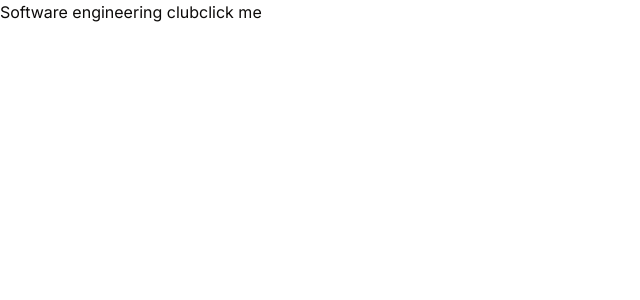
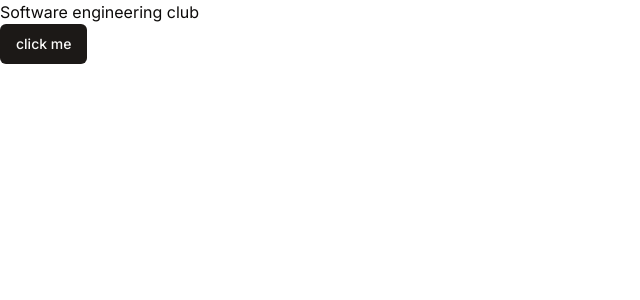
Before and after one commit to SWC-Software-Engineering-Club/SWE-Club-Website, a Next.js app: page / in a window 1280 px wide. Shown: the top 300 px of the page, without its empty margins (0-640 px from the left). Built offline with nearby package versions, Linux system fonts and the light colour scheme.

Commit message:
installed button component

```diff
--- a/app/page.tsx
+++ b/app/page.tsx
@@ -1,6 +1,8 @@
 import Image from 'next/image'
 
 "use client"
+
+import { Button } from '@/components/ui/button'
 
 export default function Home() {
    // all logic here
@@ -13,8 +15,8 @@
     <div>
       {/* css html: tsx  */}
       Software engineering club
-
-      <button onClick={handleClick}>click me </button>
+      <br />
+      <Button onClick={handleClick}>click me </Button>
     </div>
   )
 }
--- /dev/null
+++ b/components/ui/button.tsx
@@ -0,0 +1,56 @@
+import * as React from "react"
+import { Slot } from "@radix-ui/react-slot"
+import { cva, type VariantProps } from "class-variance-authority"
+
+import { cn } from "@/lib/utils"
+
+const buttonVariants = cva(
+  "inline-flex items-center justify-center whitespace-nowrap rounded-md text-sm font-medium ring-offset-background transition-colors focus-visible:outline-none focus-visible:ring-2 focus-visible:ring-ring focus-visible:ring-offset-2 disabled:pointer-events-none disabled:opacity-50",
+  {
+    variants: {
+      variant: {
+        default: "bg-primary text-primary-foreground hover:bg-primary/90",
+        destructive:
+          "bg-destructive text-destructive-foreground hover:bg-destructive/90",
+        outline:
+          "border border-input bg-background hover:bg-accent hover:text-accent-foreground",
+        secondary:
+          "bg-secondary text-secondary-foreground hover:bg-secondary/80",
+        ghost: "hover:bg-accent hover:text-accent-foreground",
+        link: "text-primary underline-offset-4 hover:underline",
+      },
+      size: {
+        default: "h-10 px-4 py-2",
+        sm: "h-9 rounded-md px-3",
+        lg: "h-11 rounded-md px-8",
+        icon: "h-10 w-10",
+      },
+    },
+    defaultVariants: {
+      variant: "default",
+      size: "default",
+    },
+  }
+)
+
+export interface ButtonProps
+  extends React.ButtonHTMLAttributes<HTMLButtonElement>,
+    VariantProps<typeof buttonVariants> {
+  asChild?: boolean
+}
+
+const Button = React.forwardRef<HTMLButtonElement, ButtonProps>(
+  ({ className, variant, size, asChild = false, ...props }, ref) => {
+    const Comp = asChild ? Slot : "button"
+    return (
+      <Comp
+        className={cn(buttonVariants({ variant, size, className }))}
+        ref={ref}
+        {...props}
+      />
+    )
+  }
+)
+Button.displayName = "Button"
+
+export { Button, buttonVariants }
--- a/package.json
+++ b/package.json
@@ -9,6 +9,7 @@
     "lint": "next lint"
   },
   "dependencies": {
+    "@radix-ui/react-slot": "^1.0.2",
     "class-variance-authority": "^0.7.0",
     "clsx": "^2.1.0",
     "lucide-react": "^0.307.0",
```
Also changed, not shown: 1 other file (tests, documents, lock files or other folders).
